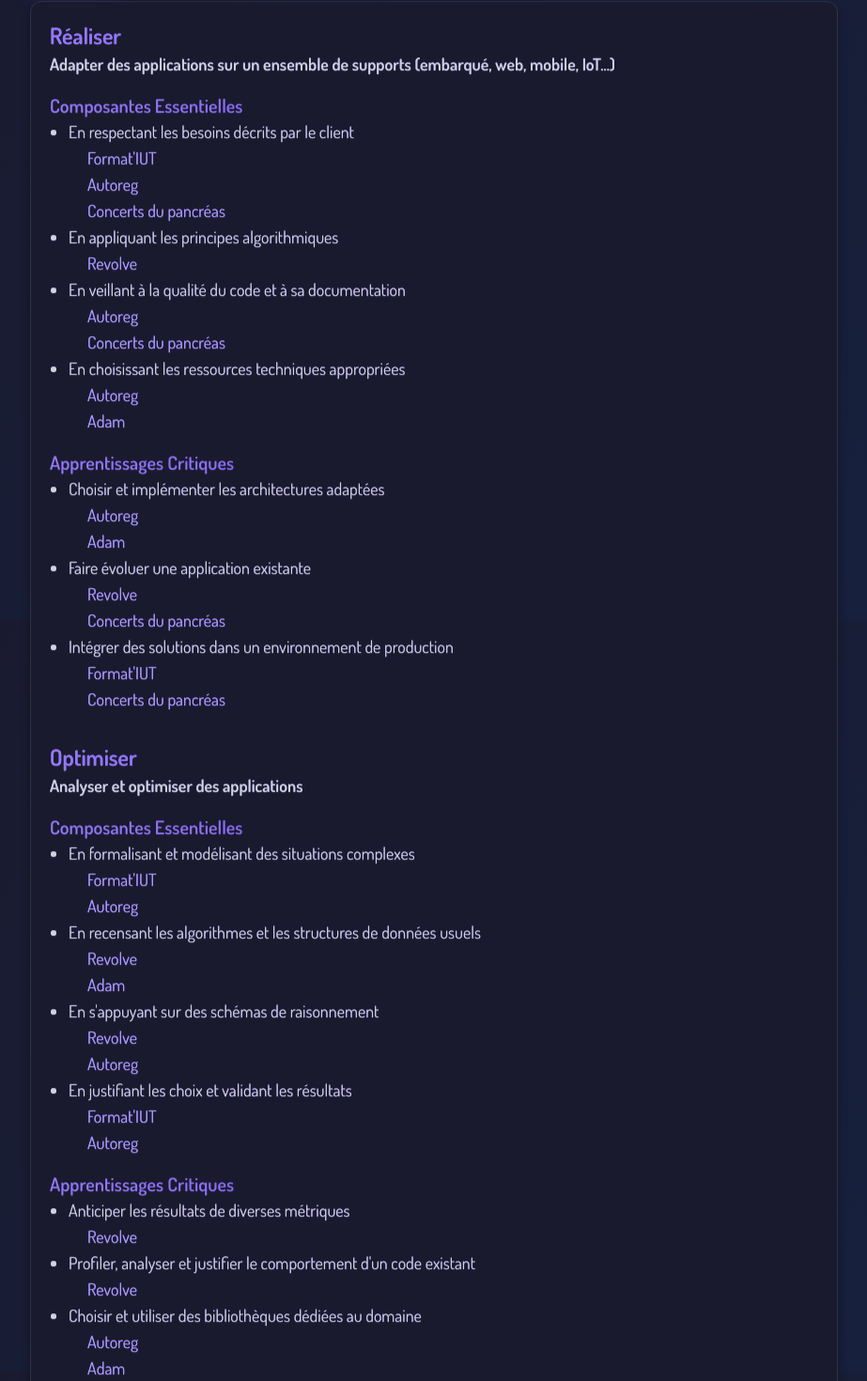
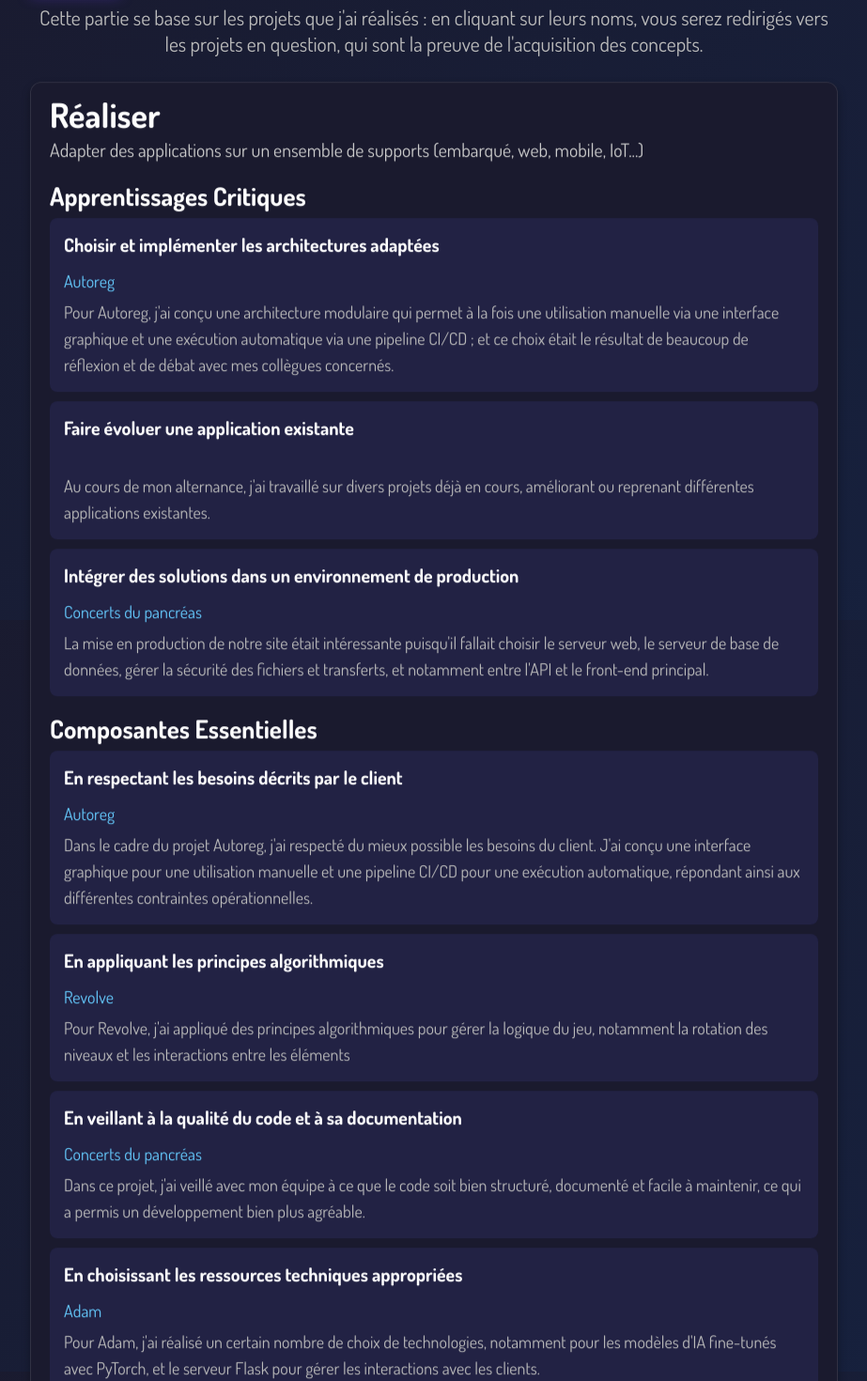
Before and after one commit to Izoret/Portfolio, a Vue app: page /apprentissages in a window 1280 px wide. Shown: the part 140-1610 px from the top of the page at 94% size, without its empty margins (178-1101 px from the left). Built offline with nearby package versions, Linux system fonts and the light colour scheme.

Commit message:
portfolio apprentissage

```diff
--- a/src/views/Apprentissages.vue
+++ b/src/views/Apprentissages.vue
@@ -9,46 +9,134 @@ const apprentissages = [
     titre: "Réaliser",
     description: "Adapter des applications sur un ensemble de supports (embarqué, web, mobile, IoT...)",
     CE: [
-      {text: "En respectant les besoins décrits par le client", projets: [2, 3, 5]},
-      {text: "En appliquant les principes algorithmiques", projets: [1]},
-      {text: "En veillant à la qualité du code et à sa documentation", projets: [3, 5]},
-      {text: "En choisissant les ressources techniques appropriées", projets: [3, 4]}
+      {
+        text: "En respectant les besoins décrits par le client",
+        projet: 3,
+        justification: "Dans le cadre du projet Autoreg, j'ai respecté du mieux possible les besoins du client. J'ai conçu une interface graphique pour une utilisation manuelle et une pipeline CI/CD pour une exécution automatique, répondant ainsi aux différentes contraintes opérationnelles."
+      },
+      {
+        text: "En appliquant les principes algorithmiques",
+        projet: 1,
+        justification: "Pour Revolve, j'ai appliqué des principes algorithmiques pour gérer la logique du jeu, notamment la rotation des niveaux et les interactions entre les éléments"
+      },
+      {
+        text: "En veillant à la qualité du code et à sa documentation",
+        projet: 5,
+        justification: "Dans ce projet, j'ai veillé avec mon équipe à ce que le code soit bien structuré, documenté et facile à maintenir, ce qui a permis un développement bien plus agréable."
+      },
+      {
+        text: "En choisissant les ressources techniques appropriées",
+        projet: 4,
+        justification: "Pour Adam, j'ai réalisé un certain nombre de choix de technologies, notamment pour les modèles d'IA fine-tunés avec PyTorch, et le serveur Flask pour gérer les interactions avec les clients."
+      }
     ],
     AC: [
-      {text: "Choisir et implémenter les architectures adaptées", projets: [3, 4]},
-      {text: "Faire évoluer une application existante", projets: [1, 5]},
-      {text: "Intégrer des solutions dans un environnement de production", projets: [2, 5]}
+      {
+        text: "Choisir et implémenter les architectures adaptées",
+        projet: 3,
+        justification: "Pour Autoreg, j'ai conçu une architecture modulaire qui permet à la fois une utilisation manuelle via une interface graphique et une exécution automatique via une pipeline CI/CD ; et ce choix était le résultat de beaucoup de réflexion et de débat avec mes collègues concernés."
+      },
+      {
+        text: "Faire évoluer une application existante",
+        projet: 0,
+        justification: "Au cours de mon alternance, j'ai travaillé sur divers projets déjà en cours, améliorant ou reprenant différentes applications existantes."
+      },
+      {
+        text: "Intégrer des solutions dans un environnement de production",
+        projet: 5,
+        justification: "La mise en production de notre site était intéressante puisqu'il fallait choisir le serveur web, le serveur de base de données, gérer la sécurité des fichiers et transferts, et notamment entre l'API et le front-end principal."
+      }
     ]
   },
   {
     titre: "Optimiser",
     description: "Analyser et optimiser des applications",
     CE: [
-      {text: "En formalisant et modélisant des situations complexes", projets: [2, 3]},
-      {text: "En recensant les algorithmes et les structures de données usuels", projets: [1, 4]},
-      {text: "En s'appuyant sur des schémas de raisonnement", projets: [1, 3]},
-      {text: "En justifiant les choix et validant les résultats", projets: [2, 3]}
+      {
+        text: "En formalisant et modélisant des situations complexes",
+        projet: 2,
+        justification: "En temps que Product Owner de Format'IUT, j'ai joué un rôle particulièrement important en modélisant le système assez complexe du site. J'ai formalisé les interactions entre les différents acteurs (étudiants, entreprises, enseignants) et participé à la conception de la base de données."
+      },
+      {
+        text: "En recensant les algorithmes et les structures de données usuels",
+        projet: 1,
+        justification: "Développer un jeu entier est un projet très complexe, et de nombreuses problématiques de code se sont montrées, que j'ai approchées en me servant d'algorithmes et de structures existants."
+      },
+      {
+        text: "En s'appuyant sur des schémas de raisonnement",
+        projet: 1,
+        justification: "Pour Revolve, j'ai utilisé des schémas de raisonnement pour concevoir la logique du jeu, notamment en ce qui concerne la rotation des niveaux et les interactions avec le joueur."
+      },
+      {
+        text: "En justifiant les choix et validant les résultats",
+        projet: 2,
+        justification: "Dans Format'IUT, j'ai justifié mes choix techniques et ceux de l'équipe notamment auprès du client, comme l'utilisation du JavaScript et la gestion des permissions utilisateurs. J'ai également validé les résultats en testant l'application avec différents scénarios."
+      }
     ],
     AC: [
-      {text: "Anticiper les résultats de diverses métriques", projets: [1]},
-      {text: "Profiler, analyser et justifier le comportement d'un code existant", projets: [1]},
-      {text: "Choisir et utiliser des bibliothèques dédiées au domaine", projets: [3, 4]}
+      {
+        text: "Anticiper les résultats de diverses métriques",
+        projet: 1,
+        justification: "Pour Revolve, j'ai géré et anticipé les performances du jeu en optimisant les scripts et en testant différentes configurations."
+      },
+      {
+        text: "Profiler, analyser et justifier le comportement d'un code existant",
+        projet: 0,
+        justification: "Au sein de mon alternance au centre de calcul, en arrivant sur des projets déjà bien en production, il fallait avant tout que j'analyse et que je comprenne l'existant avant de commencer à travailler dessus."
+      },
+      {
+        text: "Choisir et utiliser des bibliothèques dédiées au domaine",
+        projet: 3,
+        justification: "Dans Autoreg, de nombreuses bibliothèques ont été utilisées, puisque l'application gère beaucoup de choses différentes. Notamment, une pour ldap, une pour les requêtes web, Tkinter pour la GUI..."
+      }
     ]
   },
   {
     titre: "Collaborer",
     description: "Manager une équipe informatique",
     CE: [
-      {text: "En inscrivant sa démarche au sein d'une équipe pluridisciplinaire", projets: [2, 5]},
-      {text: "En accompagnant la mise en œuvre des évolutions informatiques", projets: [3]},
-      {text: "En veillant au respect des contraintes juridiques", projets: [2, 3]},
-      {text: "En développant une communication efficace et collaborative", projets: [2, 5]}
+      {
+        text: "En inscrivant sa démarche au sein d'une équipe pluridisciplinaire",
+        projet: 5,
+        justification: "Au sein de ce projet, j'ai travaillé en équipe avec 3 autres développeurs pour créer une application web. J'ai contribué à la fois au frontend et au backend, tout en aidant mes collègues lorsqu'ils en avaient besoin."
+      },
+      {
+        text: "En accompagnant la mise en œuvre des évolutions informatiques",
+        projet: 3,
+        justification: "Pour Autoreg, la mise en place de cet outil a automatisé certaines tâches manuelles, pour permettre de faire gagner du temps aux personnes qui s'en occupaient. Cette évolution n'a pas été évidente à mettre en place mais l'impact est au final positif pour tout le monde."
+      },
+      {
+        text: "En veillant au respect des contraintes juridiques",
+        projet: 2,
+        justification: "Dans Format'IUT, j'ai veillé à ce que l'application respecte les contraintes juridiques, notamment en ce qui concerne la gestion des données personnelles des étudiants et des entreprises."
+      },
+      {
+        text: "En développant une communication efficace et collaborative",
+        projet: 5,
+        justification: "Dans ce projet, j'ai maintenu une communication fluide avec mon équipe, en partageant régulièrement les avancées et en aidant mes collègues à résoudre les problèmes."
+      }
     ],
     AC: [
-      {text: "Organiser et partager une veille numérique", projets: [4]},
-      {text: "Identifier les enjeux de l'économie de l'innovation numérique", projets: []},
-      {text: "Guider la conduite du changement informatique", projets: [3]},
-      {text: "Accompagner le management de projet informatique", projets: [2]}
+      {
+        text: "Organiser et partager une veille numérique",
+        projet: 4,
+        justification: "Sans être en permanence en train de surveiller les nouvelles technologies liées à l'Intelligence Artificielle, je n'aurais eu ni la volonté ni les connaissances nécessaires pour réaliser ce projet."
+      },
+      {
+        text: "Identifier les enjeux de l'économie de l'innovation numérique",
+        projet: 0,
+        justification: "Au sein du BUT, j'ai participé à la Fresque du Numérique qui parle de ces thèmes, et réalisé un MOOC sur les différents impacts du numérique, notamment environnementaux."
+      },
+      {
+        text: "Guider la conduite du changement informatique",
+        projet: 3,
+        justification: "Pour Autoreg, j'ai guidé la transition vers cette solution automatisée au sein de mon organisme ; j'ai accompagné les utilisateurs dans l'adoption de cette nouvelle solution."
+      },
+      {
+        text: "Accompagner le management de projet informatique",
+        projet: 2,
+        justification: "Dans Format'IUT, j'ai assumé le rôle de Product Owner, en priorisant les tâches et en veillant à ce que le projet réponde aux besoins du client. Cela montre bien ma capacité à accompagner le management de projet informatique."
+      }
     ]
   }
 ];
@@ -58,46 +146,48 @@ const apprentissages = [
   <div class="page-container">
     <h1 class="section-title">Portfolio d'Apprentissage</h1>
 
+    <h3 class="section-subtitle">
+      Cette partie se base sur les projets que j'ai réalisés : en cliquant sur leurs noms, vous serez redirigés vers
+      les projets en question, qui sont la preuve de l'acquisition des concepts.
+    </h3>
+
     <div class="card floating">
       <div class="space-y-8">
-        <div v-for="apprentissage in apprentissages" :key="apprentissage.titre" class="mb-4 gradient-text">
-          <h2 class="font-semibold gradient-text text-2xl">{{ apprentissage.titre }}</h2>
-          <p class="text-gray-300 font-semibold">{{ apprentissage.description }}</p>
+        <div v-for="apprentissage in apprentissages" :key="apprentissage.titre" class="mb-6">
+          <h2 class="title">{{ apprentissage.titre }}</h2>
+          <p class="description">{{ apprentissage.description }}</p>
 
-          <h3 class="text-xl font-semibold mt-4">Composantes Essentielles</h3>
-          <ul class="list-disc pl-5">
-            <li v-for="ce in apprentissage.CE" :key="ce.text" class="text-gray-300">
-              {{ ce.text }}
-              <ul v-if="ce.projets.length" class="pl-5">
-                <li v-for="id in ce.projets" :key="id">
+          <div class="content-block">
+            <h3 class="subtitle">Apprentissages Critiques</h3>
+            <ul class="list">
+              <li v-for="ac in apprentissage.AC" :key="ac.text" class="list-item">
+                <p class="concept">{{ ac.text }}</p>
                 <router-link
-                      :to="{ name: 'project-details', params: { id: id } }"
-                      class="text-primary-300 hover:text-primary-200"
+                  :to="{ name: 'project-details', params: { id: ac.projet } }"
+                  class="project-link"
                 >
-                    {{ projets.find(p => p.id === id.toString())?.titre || `Projet #${id}` }}
+                  {{ projets.find(p => p.id === ac.projet.toString())?.titre }}
                 </router-link>
+                <p class="justification">{{ ac.justification }}</p>
               </li>
             </ul>
+          </div>
+
+          <div class="content-block">
+            <h3 class="subtitle">Composantes Essentielles</h3>
+            <ul class="list">
+              <li v-for="ce in apprentissage.CE" :key="ce.text" class="list-item">
+                <p class="concept">{{ ce.text }}</p>
+                <router-link
+                  :to="{ name: 'project-details', params: { id: ce.projet } }"
+                  class="project-link"
+                >
+                  {{ projets.find(p => p.id === ce.projet.toString())?.titre }}
+                </router-link>
+                <p class="justification">{{ ce.justification }}</p>
               </li>
             </ul>
-
-          <h3 class="text-xl font-semibold mt-4">Apprentissages Critiques</h3>
-          <ul class="list-disc pl-5">
-            <li v-for="ac in apprentissage.AC" :key="ac.text" class="text-gray-300">
-              {{ ac.text }}
-              <ul v-if="ac.projets.length" class="pl-5">
-                <li v-for="id in ac.projets" :key="id">
-                  <router-link
-                      :to="{ name: 'project-details', params: { id: id } }"
-                      class="text-primary-300 hover:text-primary-200"
-                  >
-                    {{ projets.find(p => p.id === id.toString())?.titre || `Projet #${id}` }}
-                  </router-link>
-                </li>
-              </ul>
-            </li>
-          </ul>
-
+          </div>
         </div>
       </div>
     </div>
@@ -118,6 +208,13 @@ const apprentissages = [
   margin-bottom: 20px;
 }
 
+.section-subtitle {
+  text-align: center;
+  font-size: 1.2em;
+  color: #bbbbbb;
+  margin-bottom: 30px;
+}
+
 .card {
   background: #1a1a2e;
   padding: 20px;
@@ -132,4 +229,65 @@ const apprentissages = [
 .floating:hover {
   transform: translateY(-5px);
 }
+
+.title {
+  font-size: 2em;
+  font-weight: bold;
+  color: #ffffff;
+  margin-bottom: 10px;
+}
+
+.description {
+  color: #cccccc;
+  font-size: 1.1em;
+  margin-bottom: 15px;
+}
+
+.content-block {
+  margin-top: 20px;
+}
+
+.subtitle {
+  font-size: 1.5em;
+  font-weight: bold;
+  color: #ffffff;
+  margin-bottom: 10px;
+}
+
+.list {
+  list-style: none;
+  padding: 0;
+}
+
+.list-item {
+  background: #222244;
+  padding: 15px;
+  border-radius: 8px;
+  margin-bottom: 10px;
+}
+
+.concept {
+  font-size: 1.1em;
+  font-weight: bold;
+  color: #ffffff;
+}
+
+.justification {
+  font-size: 1em;
+  color: #bbbbbb;
+  margin-top: 5px;
+}
+
+.project-link {
+  display: inline-block;
+  margin-top: 10px;
+  font-size: 1em;
+  color: #66ccff;
+  text-decoration: none;
+}
+
+.project-link:hover {
+  text-decoration: underline;
+  color: #88ddff;
+}
 </style>
```
Lines whose indentation alone changed are shown as unchanged.
